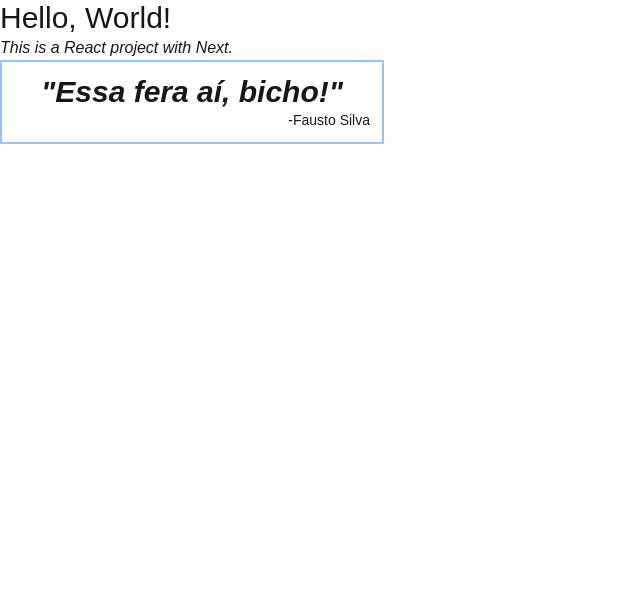
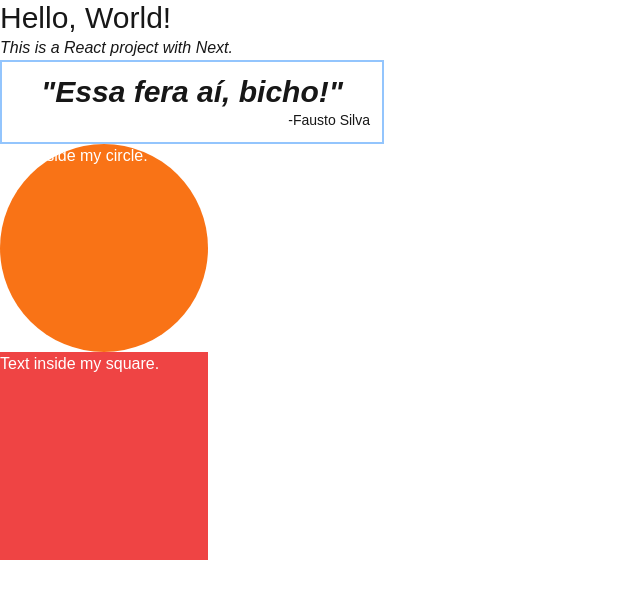
Before and after one commit to arthurfsvieira/react-first-project, a Next.js app: page / in a window 1280 px wide. Shown: the top 598 px of the page, without its empty margins (0-640 px from the left). Built offline with nearby package versions, Linux system fonts and the light colour scheme.

Commit message:
Update page.tsx

```diff
--- a/src/app/page.tsx
+++ b/src/app/page.tsx
@@ -16,6 +16,9 @@ function Page (){
         </>
       </Card>
 
+      <Circle></Circle>
+      <Square></Square>
+
     </div>
   );
 }
```
